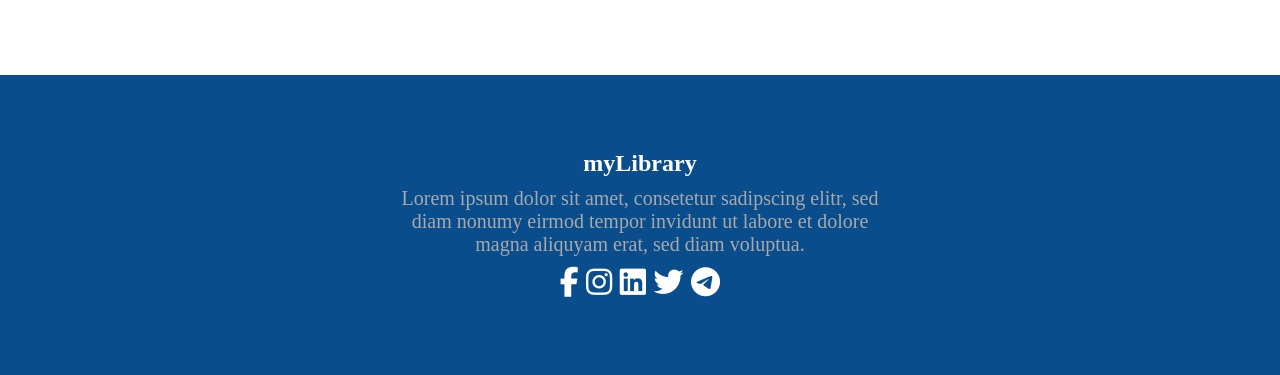
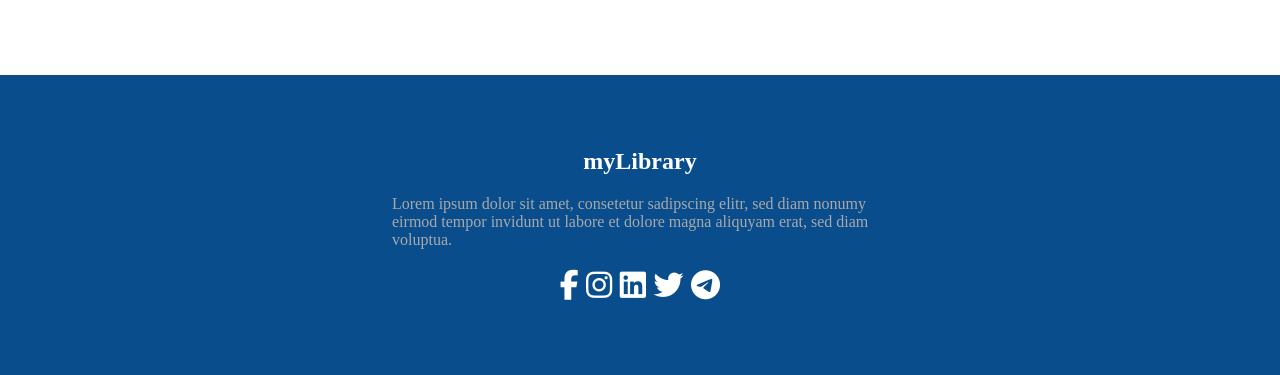
Before and after one commit to JLoosman/M322-Antiquariat, a PHP site: page / in a window 1280 px wide; the page is wider, and only the part inside the window is pictured. Shown: the part 1784-2159 px from the top of that part. Run offline with PHP 8.4, Linux system fonts and the light colour scheme; some web fonts are replaced.

Commit message:
Fixed Footer sizing problem

```diff
--- a/css/footer.css
+++ b/css/footer.css
@@ -15,6 +15,10 @@ footer {
     color: white;
 }
 
+.footer-flex > * {
+    margin: 10px 0;
+}
+
 .footer-flex p {
     width: 40%;
     color: darkgrey;
--- a/css/index.css
+++ b/css/index.css
@@ -55,11 +55,11 @@ section {
     padding: 50px;
 }
 
-h1 {
+.content > h1 {
     font-size: 50px;
 }
 
-p {
+.content > p {
     font-size: 20px;
     margin: 10px 30px;
     text-align: center;
```
